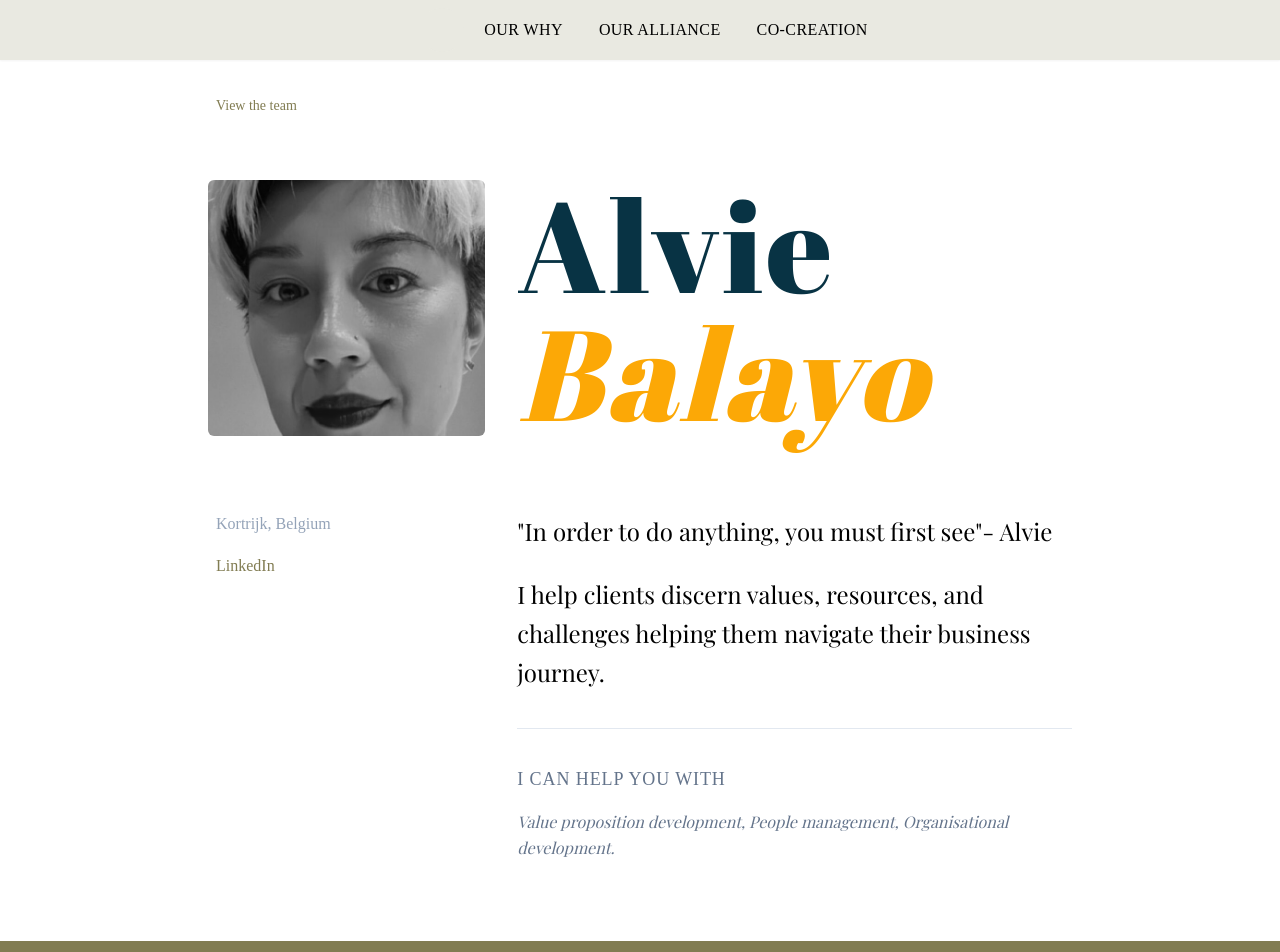
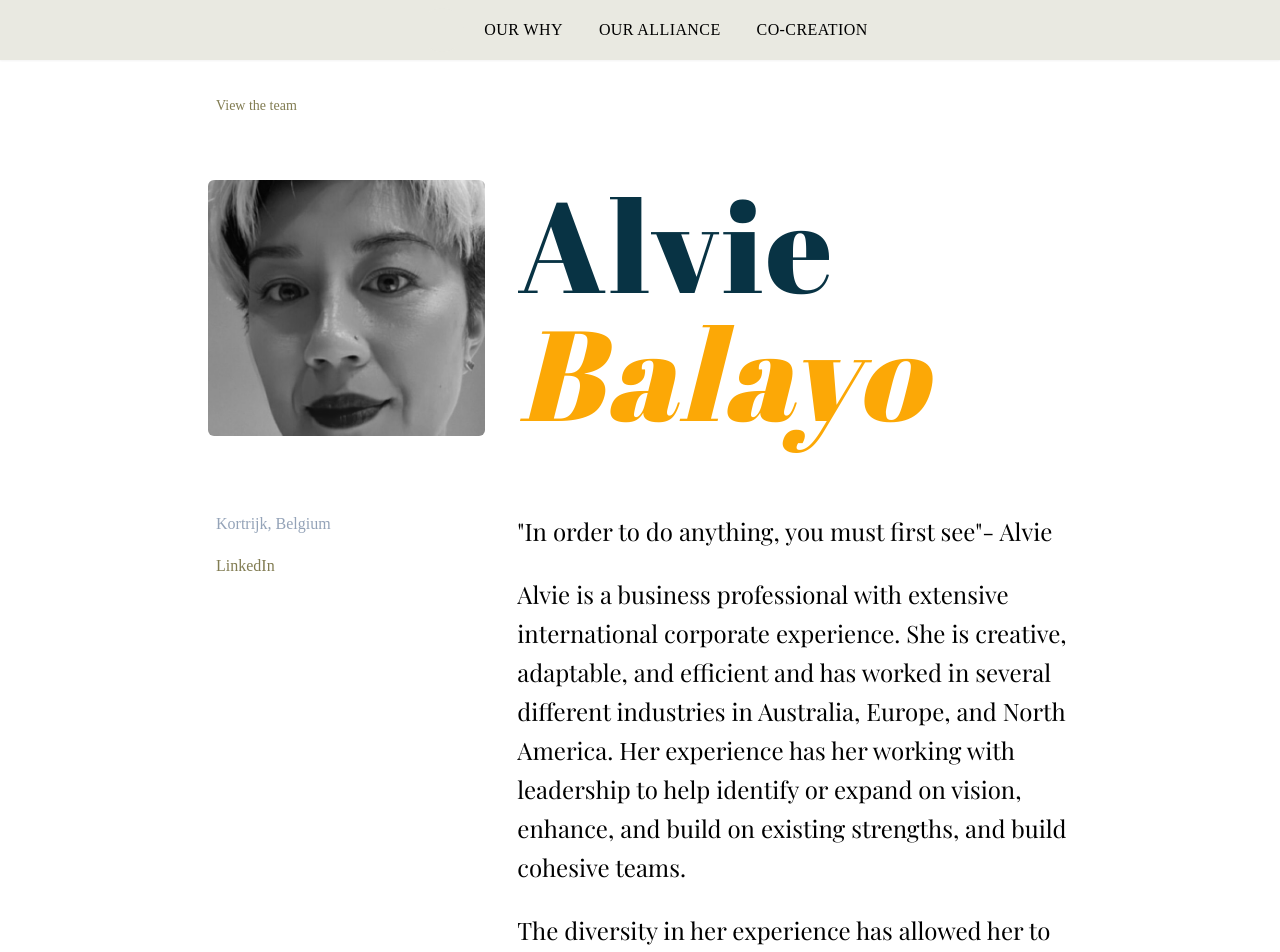
Before and after one commit to wearehc15/wearehc15.github.io, a SvelteKit app: page /team/alvie in a window 1280 px wide. Shown: the top 952 px of the page. Built offline with nearby package versions, Linux system fonts and the light colour scheme; some icons are missing; a web font is replaced by a local one.

Commit message:
feat: alvie feedback

```diff
--- a/src/routes/team/alvie/+page.svelte
+++ b/src/routes/team/alvie/+page.svelte
@@ -28,8 +28,11 @@
 		<div class="lg:w-2/3 text-xl md:text-2xl">
 			<PersonDescription>
 				<p class="mb-4 lg:mb-6">"In order to do anything, you must first see"- Alvie</p>
+				<p class="mb-4 lg:mb-6">
+					Alvie is a business professional with extensive international corporate experience. She is creative, adaptable, and efficient and has worked in several different industries in Australia, Europe, and North America. Her experience has her working with leadership to help identify or expand on vision, enhance, and build on existing strengths, and build cohesive teams.
+				</p>
 				<p>
-					I help clients discern values, resources, and challenges helping them navigate their business journey.
+					The diversity in her experience has allowed her to adapt to different situations, cultures, and industries.
 				</p>
 			</PersonDescription>
 
```
